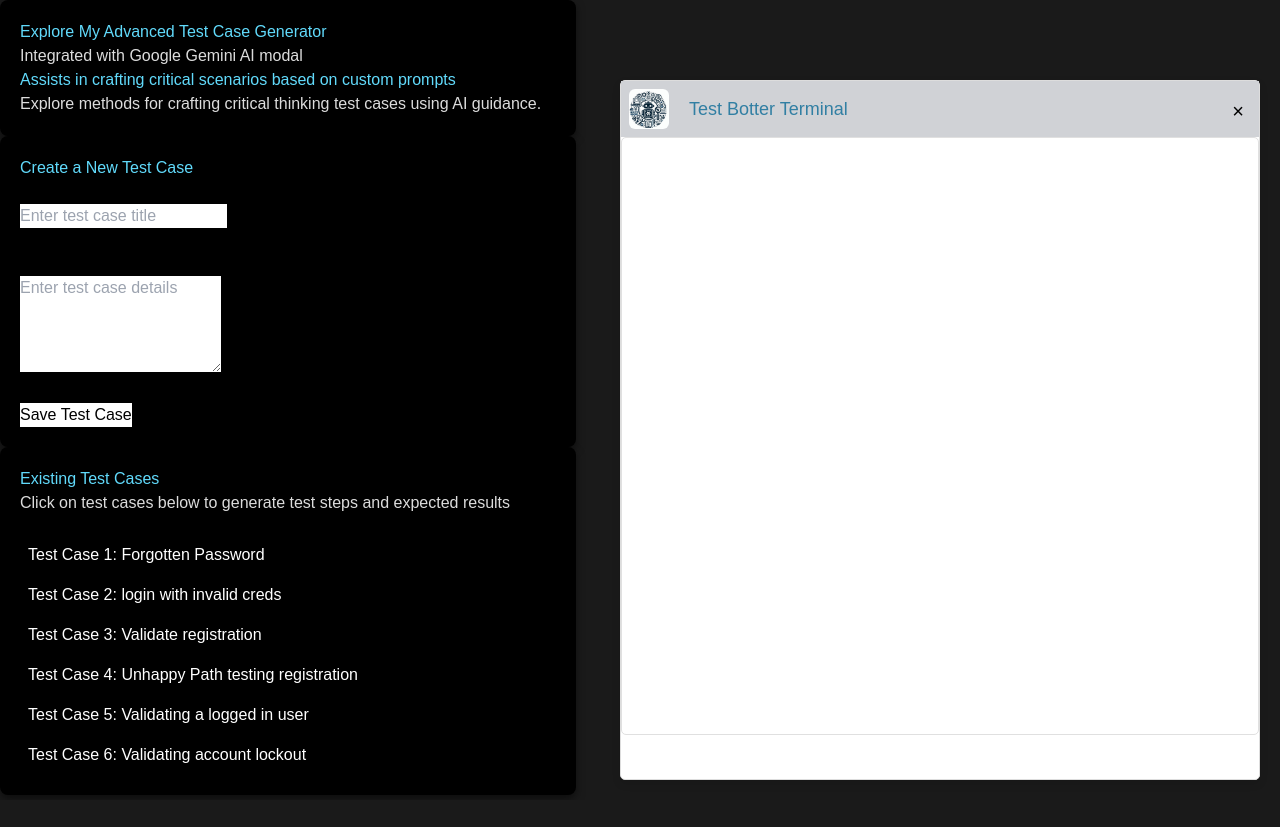
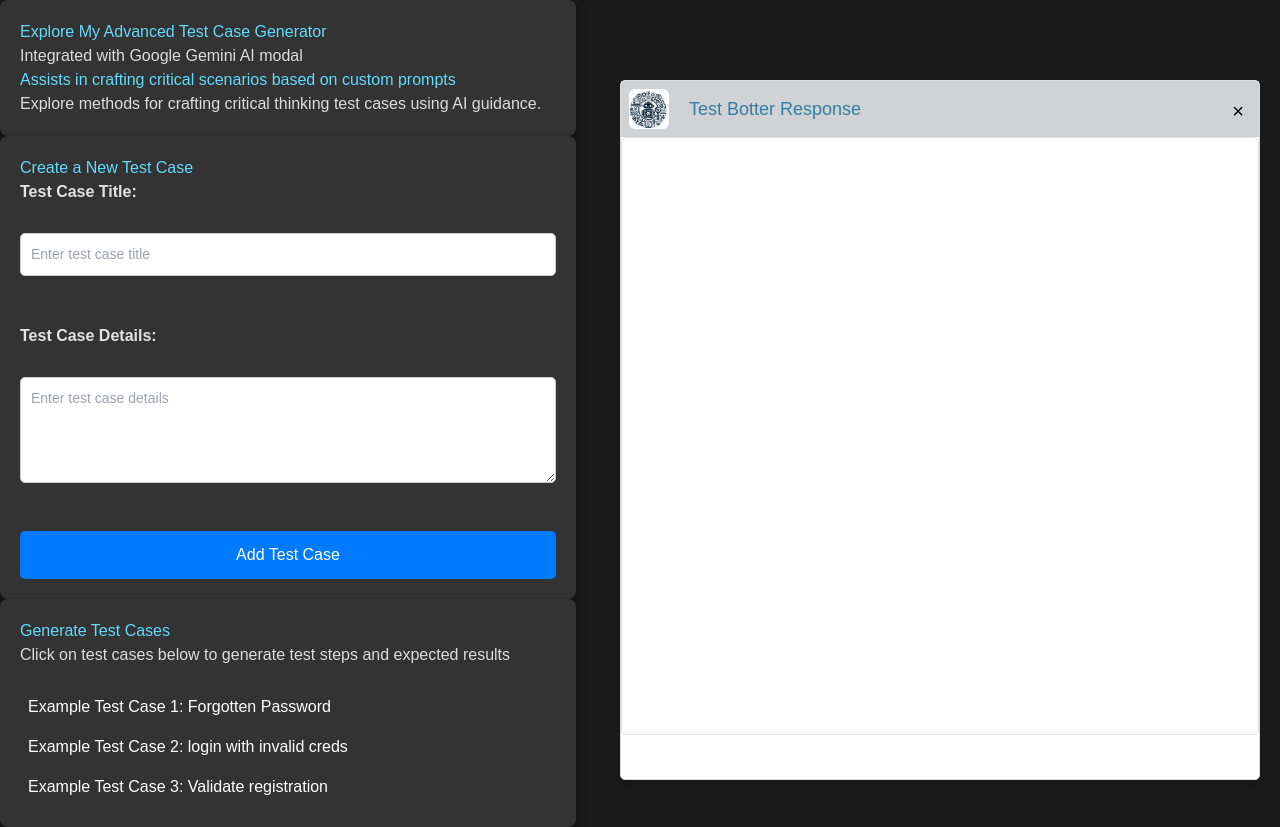
Before and after one commit to bennhub/GitHub-QA-Portfolio, a website built with Vite: page AI-QA Projects/index.html in a window 1280 px wide. Before the commit the page ends 800 px from the top, so only its background shows below. Built offline with nearby package versions, Linux system fonts and the light colour scheme; some packages are replaced by stand-ins of ours; no server answers.

Commit message:
added input fields to the ui for a better experience

```diff
--- a/AI-QA Projects/index.html
+++ b/AI-QA Projects/index.html
@@ -28,13 +28,13 @@
             <label for="testcase-details">Test Case Details:</label><br>
             <textarea id="testcase-details" name="testcase-details" rows="4" placeholder="Enter test case details" required></textarea><br><br>
 
-            <button type="button" id="save-testcase-btn">Save Test Case</button>
+            <button type="button" id="save-testcase-btn">Add Test Case</button>
         </form>
     </div>
 
     <!-- List to generate test cases -->
     <div class="section">
-        <h1>Existing Test Cases</h1>
+        <h1>Generate Test Cases</h1>
         <p>Click on test cases below to generate test steps and expected results</p>
         <div id="case-container">
             <ul id="test-case-list" class="test-case-list">
@@ -55,7 +55,7 @@
 
         <div class="p-2 bg-gemRegular flex gap-5 items-center">
             <img src="botTester.jpeg" alt="chatbot image" class="w-10 h-10 rounded-md" />
-            <h1 class="text-gemDeep text-lg font-medium">Test Botter Terminal</h1>
+            <h1 class="text-gemDeep text-lg font-medium">Test Botter Response</h1>
         </div>
 
         <!-- Chat Area -->
--- a/AI-QA Projects/testCasePrompts.json
+++ b/AI-QA Projects/testCasePrompts.json
@@ -2,29 +2,17 @@
     "testCases": [
 
       {
-        "title": "Test Case 1: Forgotten Password",
+        "title": "Example Test Case 1: Forgotten Password",
         "details": "Validate Forgotten Password with test steps and expected results"
       },
       {
-        "title": " Test Case 2: login with invalid creds",
+        "title": "Example Test Case 2: login with invalid creds",
         "details": "Validate login attempt with invalid creds with test steps and expected results"
       },
 
       {
-        "title": "Test Case 3: Validate registration",
+        "title": "Example Test Case 3: Validate registration",
         "details": "fill out registration form with first name, last name, address, email, password with test steps and expected results"
-      },
-      {
-        "title": "Test Case 4: Unhappy Path testing registration",
-        "details": "fill out registration form, negative test cases - think out of the box with test steps and expected results"
-      },
-      {
-        "title": "Test Case 5: Validating a logged in user",
-        "details": "Give me test steps for validating a logged in user with test steps and expected results"
-      },
-      {
-        "title": "Test Case 6: Validating account lockout",
-        "details": "Give me test steps for validating account lockout"
       }
     ]
   }
```
Also changed, not shown: AI-QA Projects/style.css, 1 other file.
